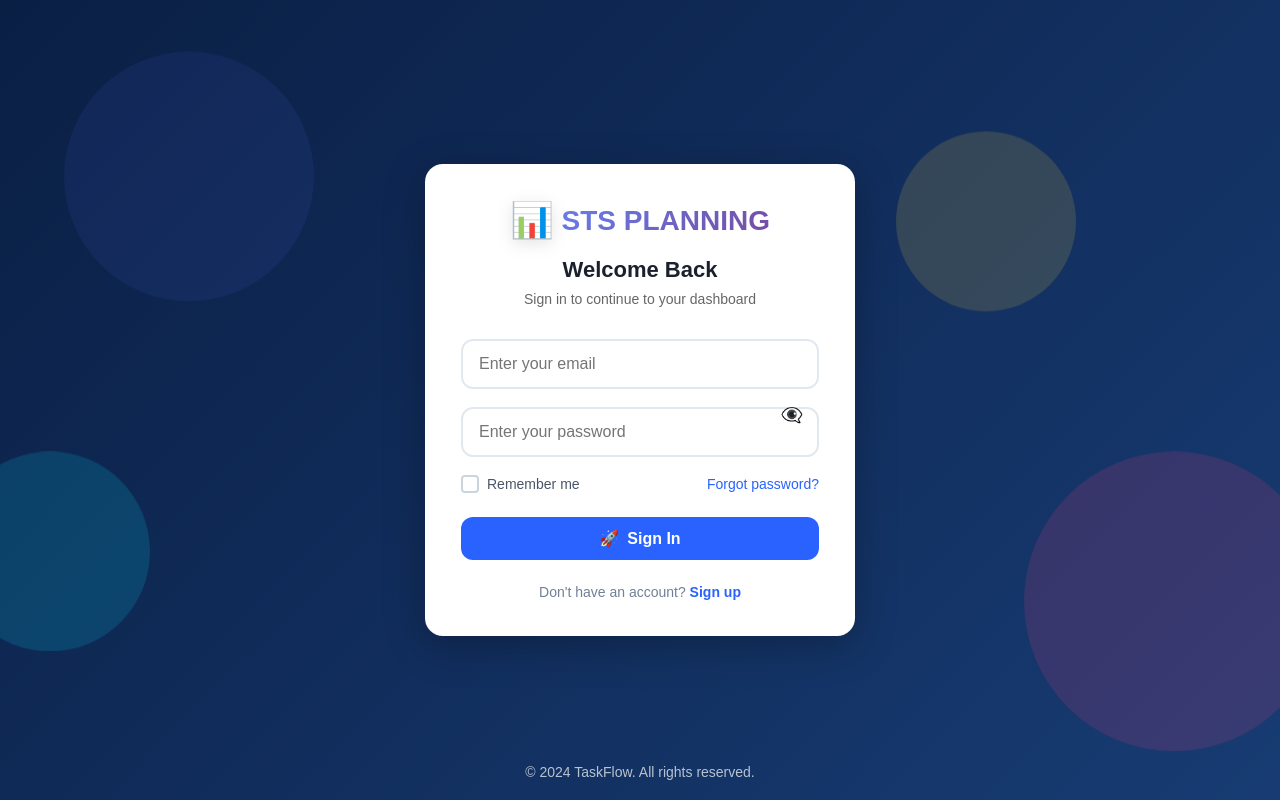
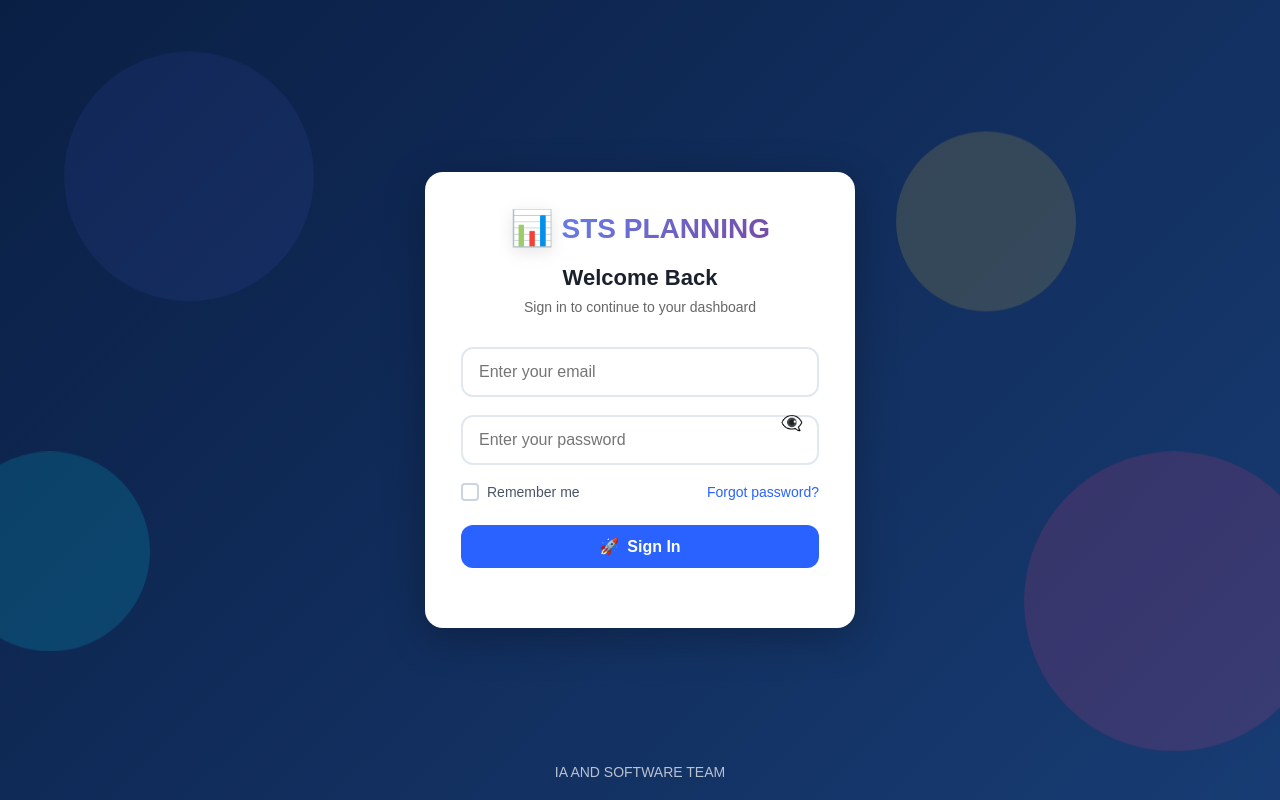
Before and after one commit to STS-Engineer/planning_frontend, a React (Create React App) app: page /login in a window 1280 px wide. Built offline with nearby package versions, Linux system fonts and the light colour scheme.

Commit message:
Update signin.jsx

```diff
--- a/src/components/auth/signin.jsx
+++ b/src/components/auth/signin.jsx
@@ -158,18 +158,12 @@ const SignIn = () => {
           </button>
         </form>
 
-        {/* Sign Up Link */}
-        <div className="signup-link">
-          Don't have an account?{' '}
-          <Link to="/register" className="link">
-            Sign up
-          </Link>
-        </div>
+
       </div>
 
       {/* Footer */}
       <div className="signin-footer">
-        © 2024 TaskFlow. All rights reserved.
+        IA AND SOFTWARE TEAM
       </div>
     </div>
   );
```
